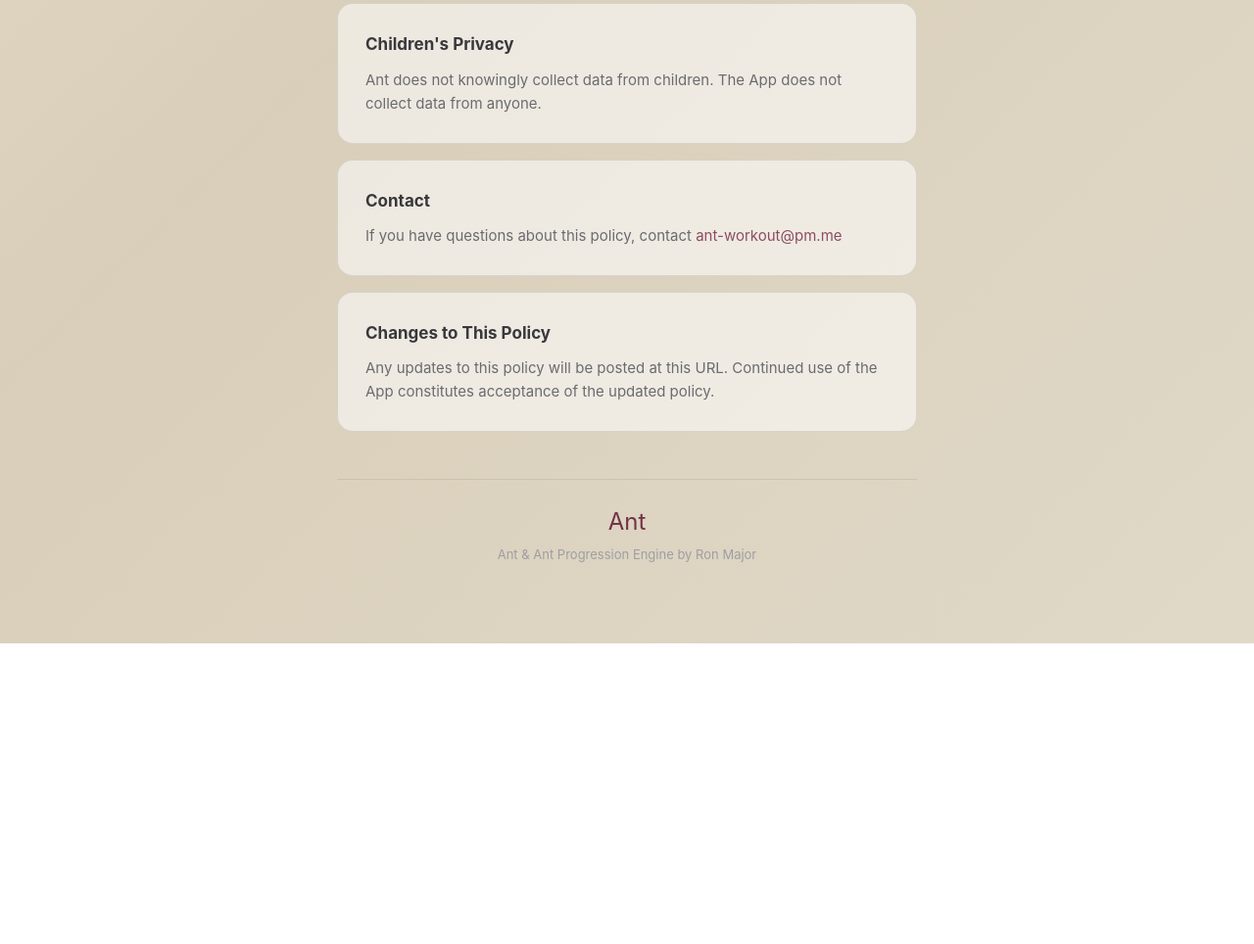
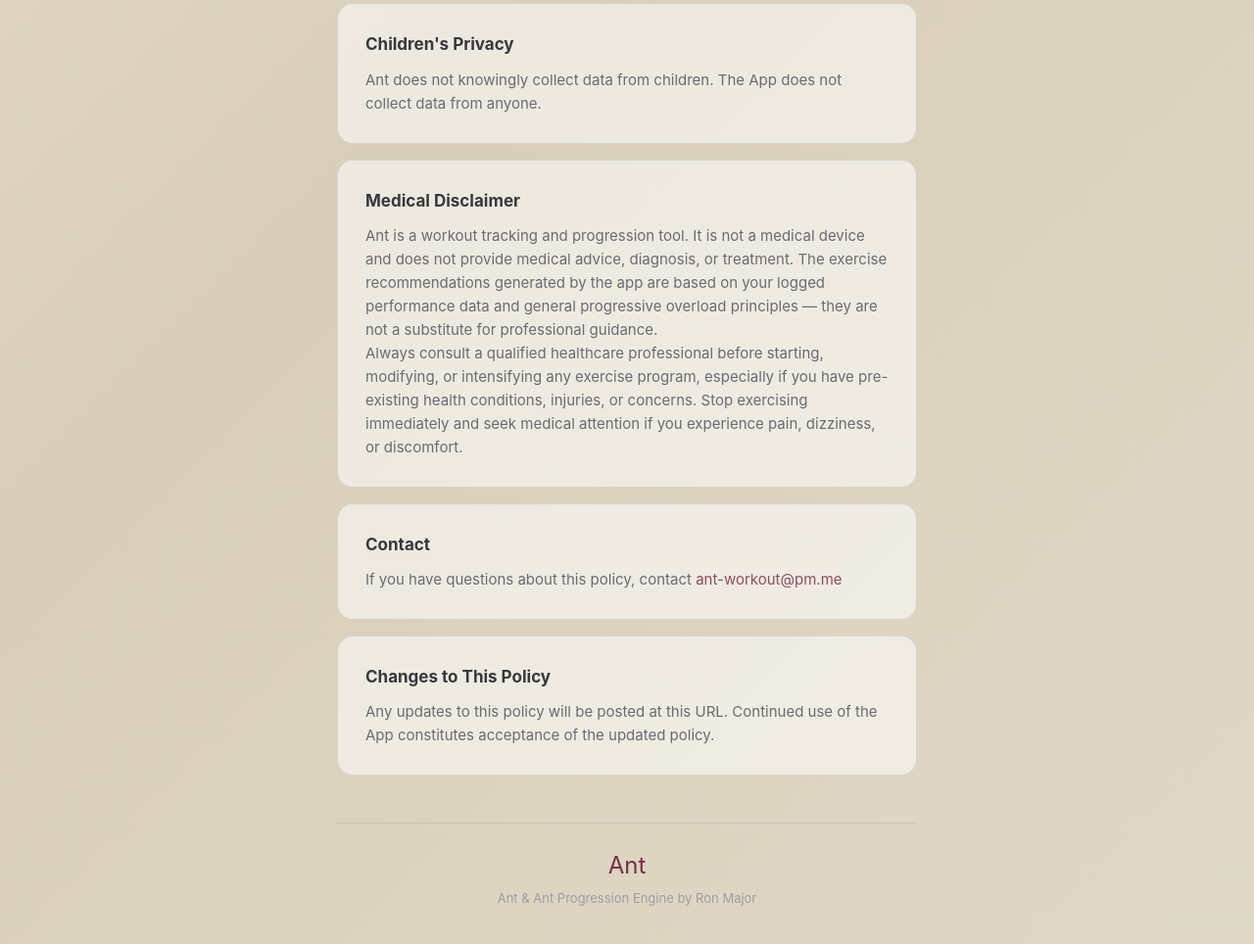
Before and after one commit to ronjamesmajor/ant.github.io, a plain HTML site: page index.html in a window 1280 px wide. Shown: the part 1157-2121 px from the top of the page at 98% size. Before the commit the page ends 1814 px from the top, so only its background shows below. Drawn offline with Linux system fonts and the light colour scheme; a web font is replaced by a local one.

Commit message:
Build 15: fix progress/timer/set bugs, add content & tests
- Fix session progress using targetSets instead of DB set count
- Fix timer losing time in background via wall-clock reference
- Lock weight/reps/RIR pickers on completed sets
- Backfill missing sets after save/reload
- Return nil for 1RM on bodyweight exercises (weight=0)
- Add medical disclaimer to FAQ and privacy policy
- Add bodyweight exercise FAQ entry
- Add Support & Privacy Policy link to About section
- Bump CURRENT_PROJECT_VERSION to 15, version string to 1.1.15
- Add ExerciseSetTests, SessionProgressTests, SetLoadingTests, TimerTests
- Update existing tests for new totalSets behavior

Co-Authored-By: Claude Opus 4.6 <noreply@anthropic.com>

```diff
--- a/index.html
+++ b/index.html
@@ -208,6 +208,12 @@
         </div>
 
         <div class="card">
+            <h2>Medical Disclaimer</h2>
+            <p>Ant is a workout tracking and progression tool. It is not a medical device and does not provide medical advice, diagnosis, or treatment. The exercise recommendations generated by the app are based on your logged performance data and general progressive overload principles — they are not a substitute for professional guidance.</p>
+            <p>Always consult a qualified healthcare professional before starting, modifying, or intensifying any exercise program, especially if you have pre-existing health conditions, injuries, or concerns. Stop exercising immediately and seek medical attention if you experience pain, dizziness, or discomfort.</p>
+        </div>
+
+        <div class="card">
             <h2>Contact</h2>
             <p>If you have questions about this policy, contact <a href="mailto:ant-workout@pm.me">ant-workout@pm.me</a></p>
         </div>
```
